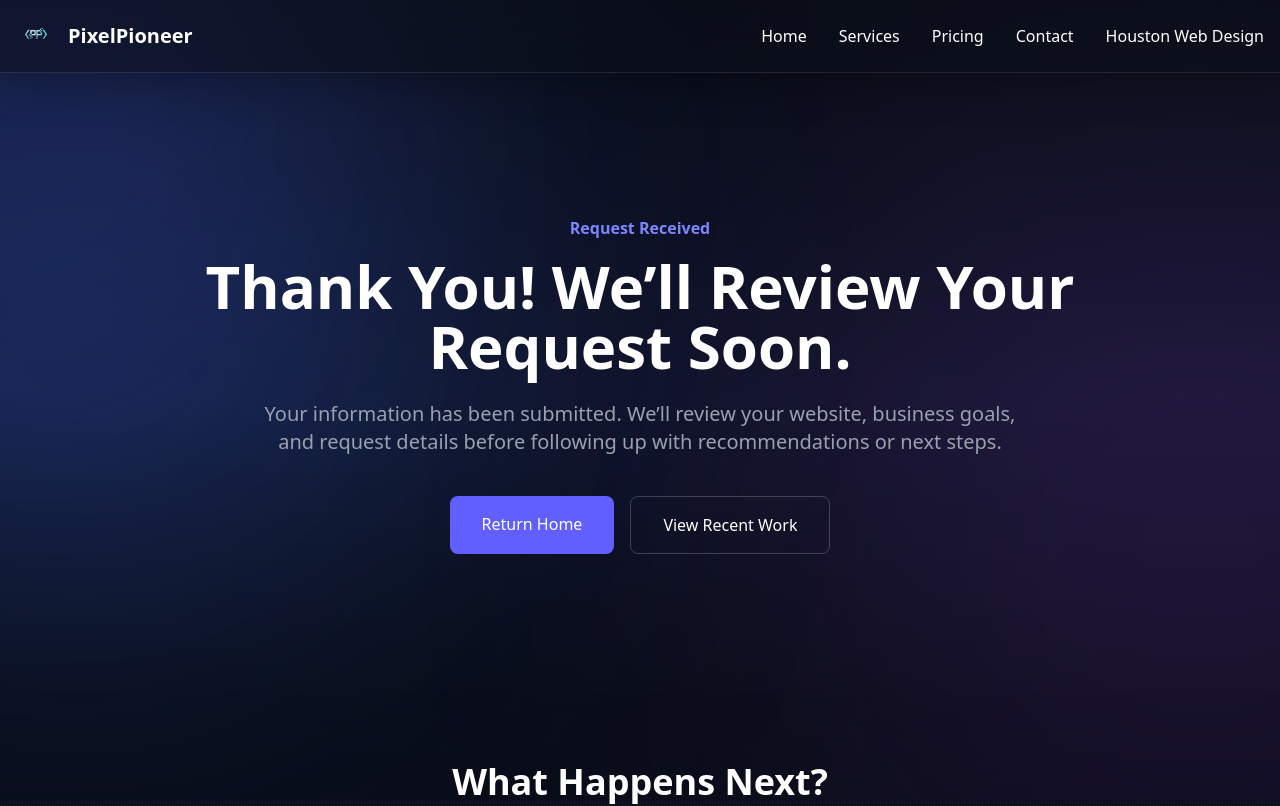
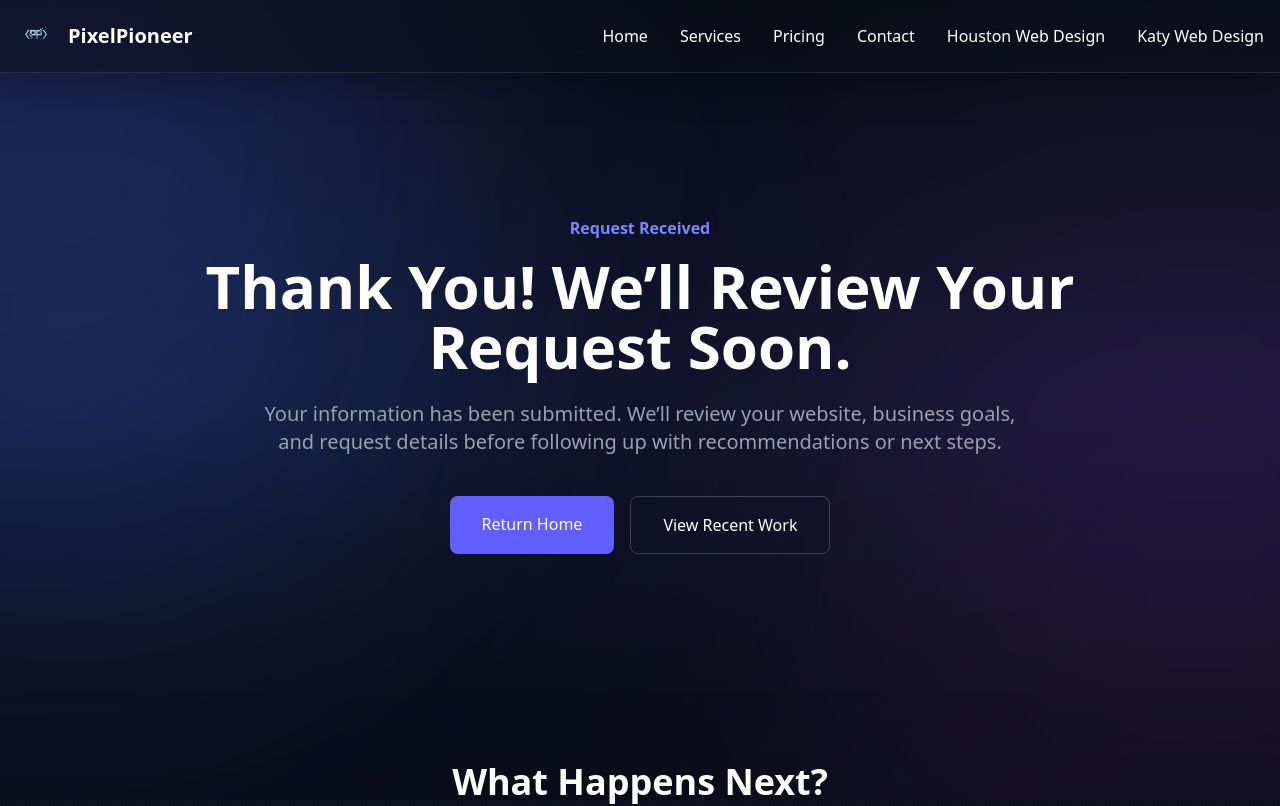
Before and after one commit to bboyd146/pixel-pioneer, a React (Vite) app: page /contact-success in a window 1280 px wide. Shown: the top 806 px of the page. Built offline with nearby package versions, Linux system fonts and the light colour scheme.

Commit message:
added link to nav bar

```diff
--- a/src/components/Nav.jsx
+++ b/src/components/Nav.jsx
@@ -19,6 +19,9 @@ export default function Nav() {
           <a href="/#contact" className="hover:text-indigo-400 transition">Contact</a>
           <a href="/houston-website-design" className="hover:text-indigo-400 transition">
             Houston Web Design
+          </a>
+          <a href="/website-design-katy-tx" className="hover:text-indigo-400 transition">
+            Katy Web Design
           </a>
         </div>
 
```
